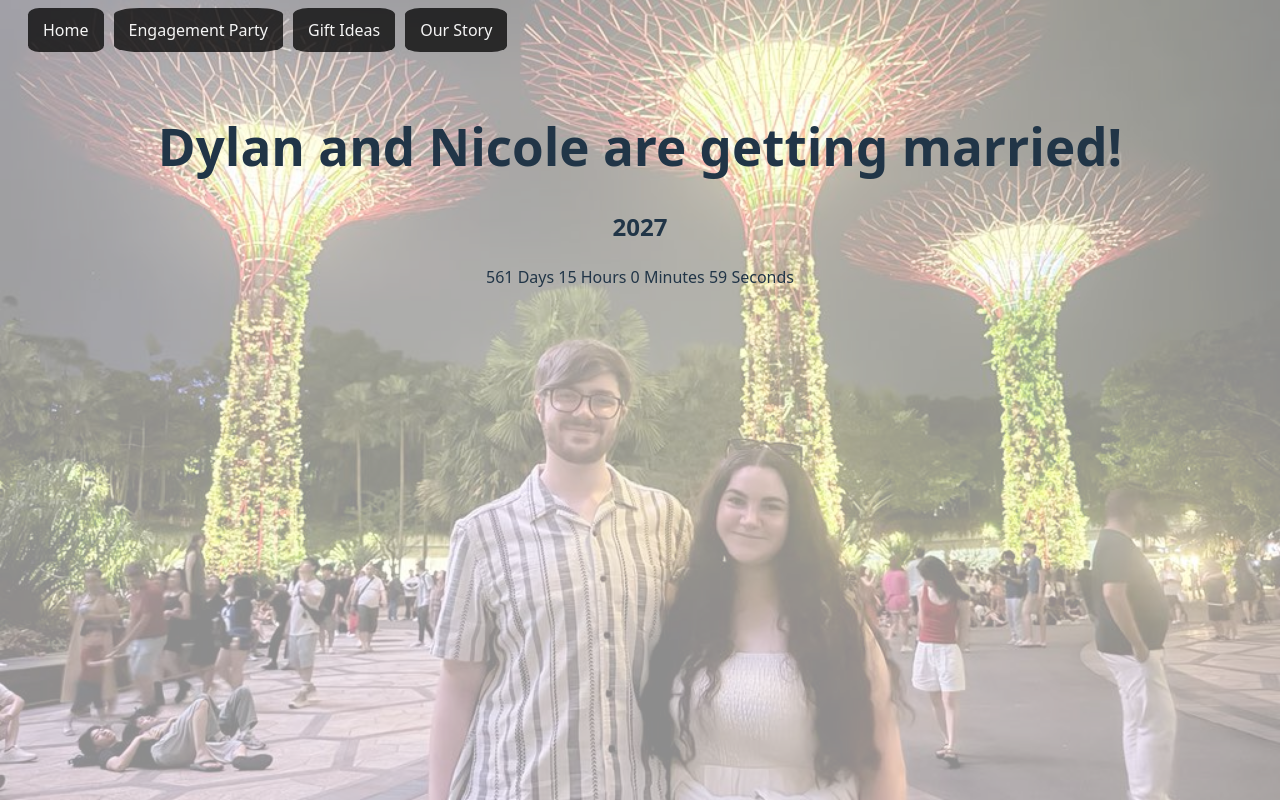
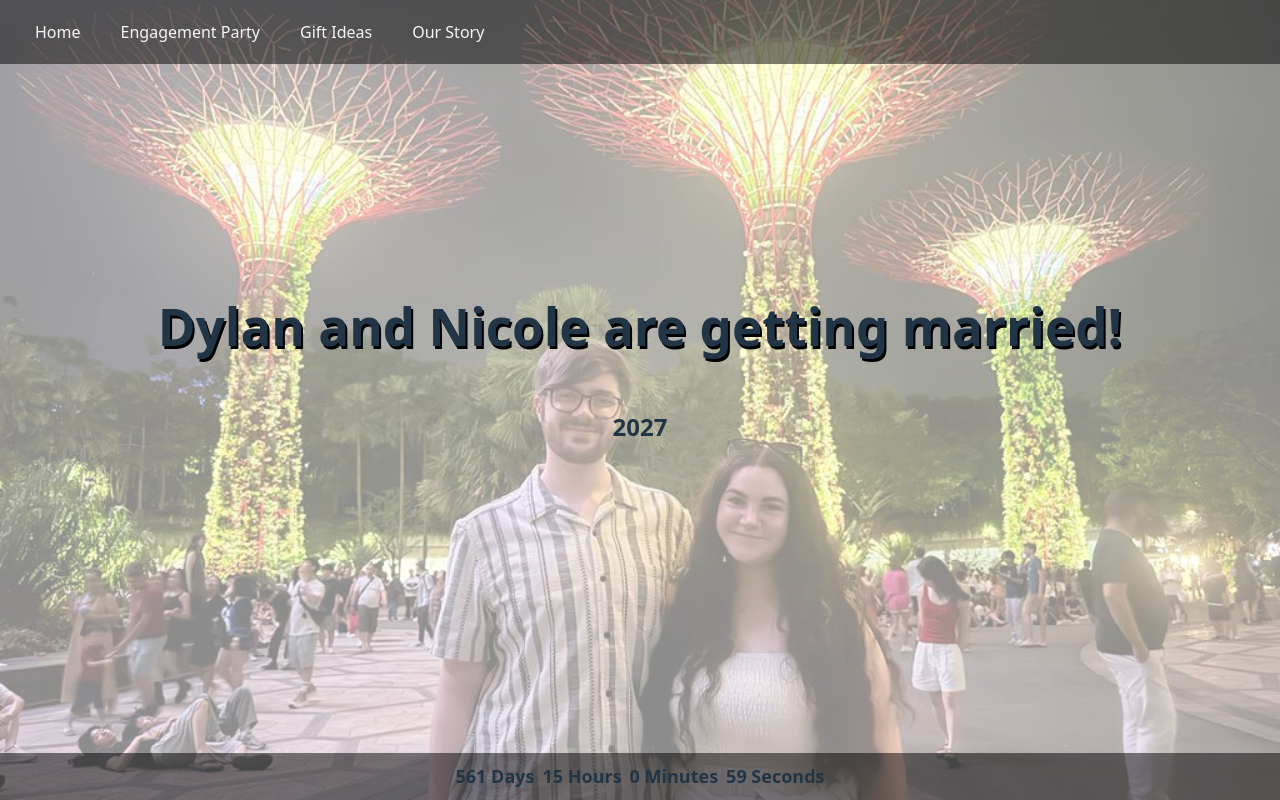
Before and after one commit to dmciver619/WeddingWebsite, a Vue app in the folder wedding-frontend/: page / in a window 1280 px wide. Built offline with nearby package versions, Linux system fonts and the light colour scheme; no server answers.

Commit message:
Home page layout adjustment
- Add header/footer background
- Align title
- Countdown cleanup

```diff
--- a/wedding-frontend/src/components/Navigation.vue
+++ b/wedding-frontend/src/components/Navigation.vue
@@ -11,12 +11,12 @@
 <style>
 
     .top-nav {
-        margin: 0 20px;
+        background: rgba(0,0,0,0.5);
         display: flex;
         gap: 10px;
+        padding: 10px 20px;
 
         a {
-            background: rgba(0,0,0,0.75);
             border-radius: 15%;
             color: whitesmoke;
             padding: 10px 15px;
--- a/wedding-frontend/src/components/views/home/HomeTitle.vue
+++ b/wedding-frontend/src/components/views/home/HomeTitle.vue
@@ -1,6 +1,22 @@
 <template>
-    <div>
+    <div class="home-title">
         <h1>Dylan and Nicole are getting married!</h1>
         <h2>2027</h2>
     </div>
 </template>
+
+<style>
+
+.home-title {
+    align-items: center;
+    display: flex;
+    flex-direction: column;
+    margin-top: 25vh;
+    text-align: center;
+
+    h1 {
+        text-shadow: 2px 3px black;
+    }
+}
+
+</style>
--- a/wedding-frontend/src/components/views/home/WeddingCountdown.vue
+++ b/wedding-frontend/src/components/views/home/WeddingCountdown.vue
@@ -1,10 +1,28 @@
 <template>
-{{ timeUntilWedding.days }} Days {{ timeUntilWedding.hours }} Hours {{ timeUntilWedding.minutes }} Minutes {{ timeUntilWedding.seconds }} Seconds
+    <div class="footer">
+        <span>{{ timeUntilWedding.days }} Days</span>
+        <span>{{ timeUntilWedding.hours }} Hours</span>
+        <span>{{ timeUntilWedding.minutes }} Minutes</span>
+        <span>{{ timeUntilWedding.seconds }} Seconds</span>
+    </div>
 
 </template>
 
 <style>
-
+    .footer {
+        background: rgba(0,0,0,0.5);
+        bottom: 0;
+        box-sizing: border-box;
+        display: flex;
+        font-size: large;
+        font-weight: 600;
+        gap: 8px;
+        justify-content: center;
+        position: absolute;
+        width: 100%;
+        left: 0;
+        padding: 10px 20px;
+    }
 </style>
 
 <script>
@@ -25,19 +43,24 @@ export default {
         getTimeUntilWedding(deadline) {
             const now = new Date();
             const offset = deadline.getTime() - now.getTime();
-            let days = Math.floor(offset / (1000 * 60 * 60 * 24));
-            let hours = Math.floor(
-                (offset % (1000 * 60 * 60 * 24)) / (1000 * 60 * 60));
-            let minutes = Math.floor(
-                (offset % (1000 * 60 * 60)) / (1000 * 60));
-            let seconds = Math.floor(
-                (offset % (1000 * 60)) / 1000);
             return {
-                days,
-                hours,
-                minutes,
-                seconds
+                days: this.epochToDays(offset),
+                hours: this.epochToHours(offset),
+                minutes: this.epochToMinutes(offset),
+                seconds: this.epochToSeconds(offset)
             }
+        },
+        epochToSeconds(epoch) {
+            return Math.floor((epoch % (1000 * 60)) / 1000);
+        },
+        epochToMinutes(epoch) {
+            return Math.floor((epoch % (1000 * 60 * 60)) / (1000 * 60));
+        },
+        epochToHours(epoch) {
+            return Math.floor((epoch % (1000 * 60 * 60 * 24)) / (1000 * 60 * 60));
+        },
+        epochToDays(epoch) {
+            return Math.floor(epoch / (1000 * 60 * 60 * 24));
         }
     }
 }
--- a/wedding-frontend/src/style.css
+++ b/wedding-frontend/src/style.css
@@ -11,6 +11,10 @@
   text-rendering: optimizeLegibility;
   -webkit-font-smoothing: antialiased;
   -moz-osx-font-smoothing: grayscale;
+}
+
+body {
+  margin: 0;
 }
 
 a {
@@ -46,13 +50,6 @@ button:focus-visible {
   padding: 2em;
 }
 
-main {
-  max-width: 1280px;
-  margin: 0 auto;
-  padding: 2rem;
-  text-align: center;
-}
-
 @media (prefers-color-scheme: light) {
   :root {
     color: #213547;
```
